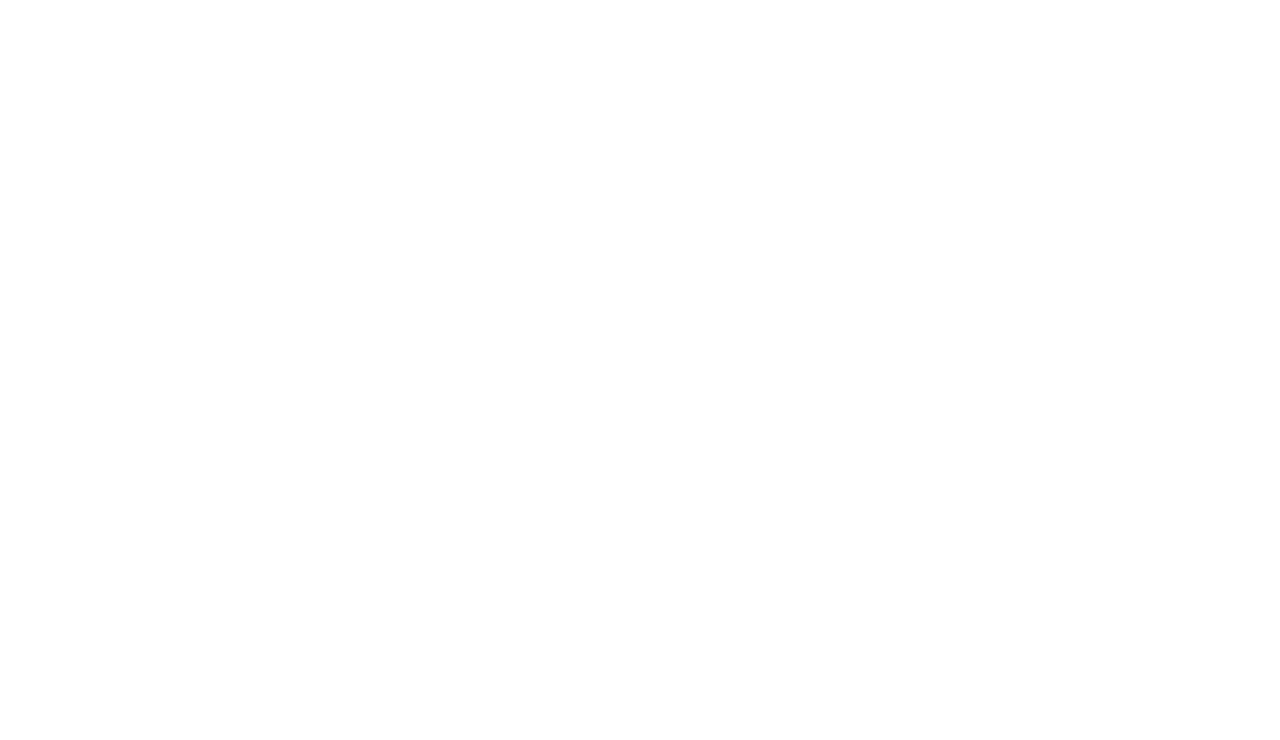
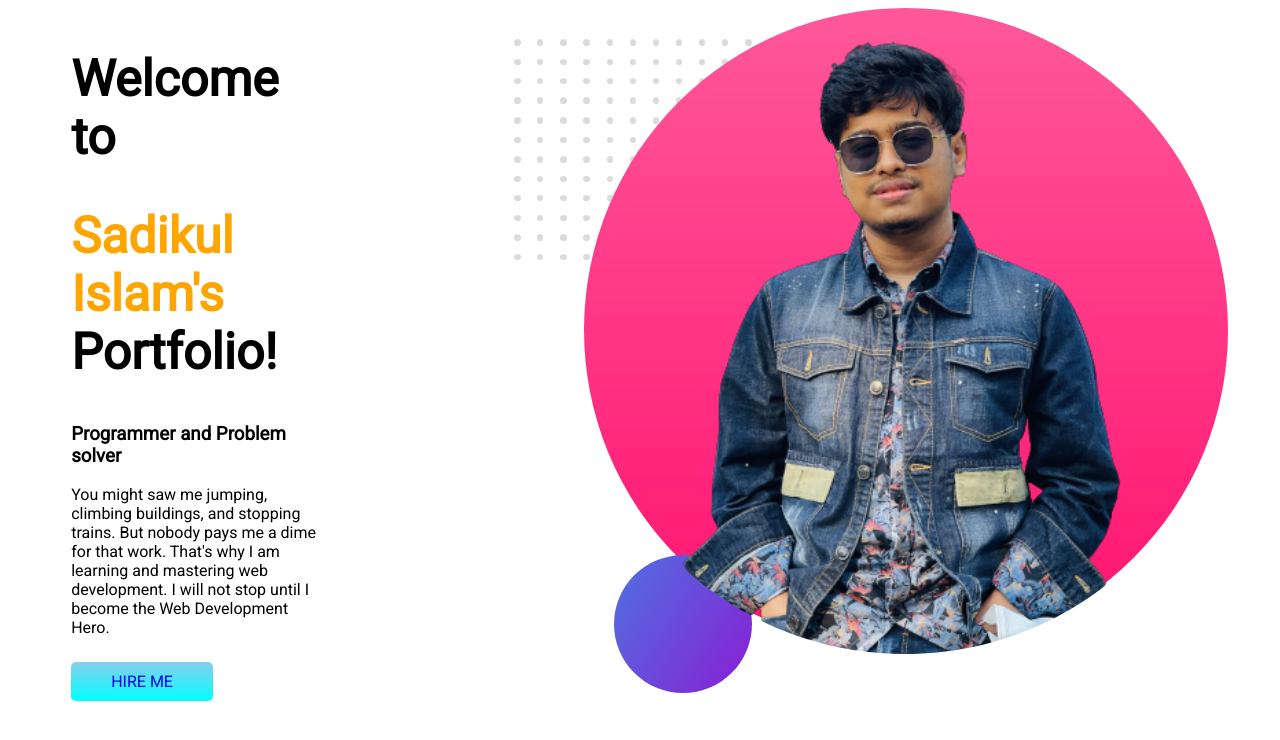
Before and after one commit to sadiikul/Sadikul-official, a plain HTML site: page index.html in a window 1280 px wide. Drawn offline with Linux system fonts and the light colour scheme.

Commit message:
new design added

```diff
--- a/index.html
+++ b/index.html
@@ -1,13 +1,36 @@
 <!DOCTYPE html>
 <html lang="en">
+
 <head>
     <meta charset="UTF-8">
     <meta http-equiv="X-UA-Compatible" content="IE=edge">
     <meta name="viewport" content="width=device-width, initial-scale=1.0">
     <title>Sadikul Official</title>
+    <link rel="preconnect" href="https://fonts.googleapis.com">
+    <link rel="preconnect" href="https://fonts.gstatic.com" crossorigin>
+    <link href="https://fonts.googleapis.com/css2?family=Roboto&display=swap" rel="stylesheet">
     <link rel="stylesheet" href="style.css">
 </head>
+
 <body>
 
+    <section>
+        <div class="half-width">
+            <h1>Welcome to </h1>
+            <h1><span id="spn"> Sadikul Islam's</span> Portfolio!</h1>
+            <h3>Programmer and Problem solver</h3>
+            <p>You might saw me jumping, climbing buildings, and stopping trains. But nobody pays me a dime for that
+                work.
+                That's why I am learning and mastering web development. I will not stop until I become the Web
+                Development
+                Hero.</p><br>
+            <a class="link-button" target="_blank" href="https://www.linkedin.com/in/sadikul-iislam/">HIRE ME</a>
+
+        </div>
+        <div class="half-width">
+            <img src="bgimgs/my-bg2.png" alt="">
+        </div>
+    </section>
 </body>
+
 </html>
--- a/style.css
+++ b/style.css
@@ -0,0 +1,29 @@
+body {
+    font-family: 'Roboto', sans-serif;
+}
+
+h1 {
+    font-size: 50px;
+}
+
+#spn {
+    color: orange;
+}
+
+section {
+    display: flex;
+}
+
+.half-width {
+    width: 50%;
+    padding-left: 5%;
+    margin-right: 10%;
+}
+
+.link-button {
+    text-decoration: none;
+    background-image: linear-gradient(skyblue, aqua);
+    padding: 10px 40px;
+    border-radius: 5px;
+    font-weight: 400;
+}
```
Also changed, not shown: bgimgs/dream-bg.png (added), bgimgs/exp-bg.png (added), bgimgs/my-bg.png (added), bgimgs/my-bg2.png (added), bgimgs/top-banner.png (added), myimg/mask.png (added), myimg/my-bg.png (added), myimg/my-bg2.png (added), myimg/ppp-removebg-preview.png (added).
